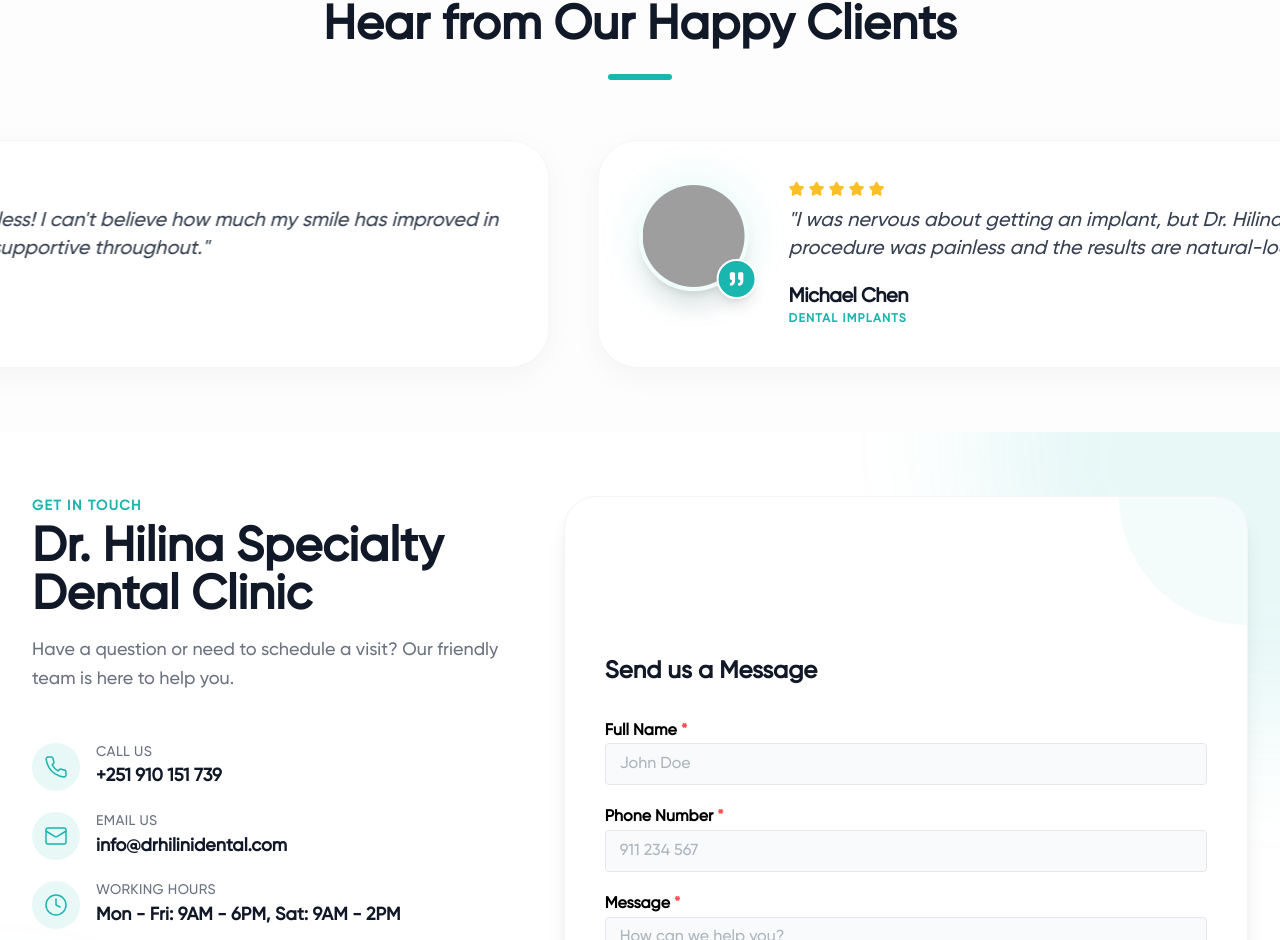
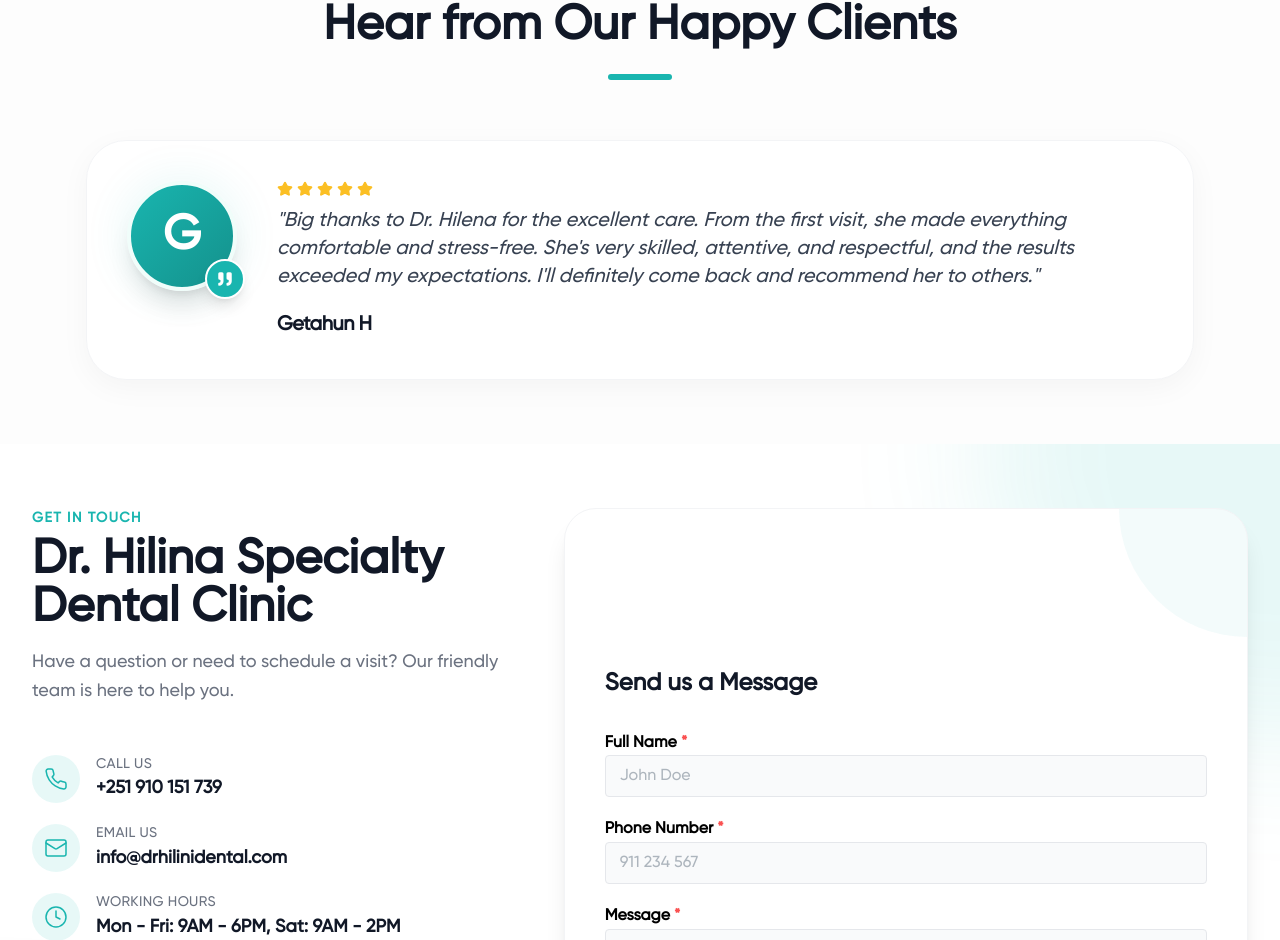
Before and after one commit to Enkoy-Technology/clinic-portal, a Next.js app: page / in a window 1280 px wide. Shown: the part 4180-5120 px from the top of the page. Built offline with nearby package versions, Linux system fonts and the light colour scheme; grey boxes are pictures that could not be loaded.

Commit message:
feat: Update TestimonialCard component to handle missing images gracefully, improve avatar styling, and conditionally render role text for better user experience.

```diff
--- a/src/app/components/testimonials/testimonies.tsx
+++ b/src/app/components/testimonials/testimonies.tsx
@@ -34,15 +34,23 @@ const TestimonialCard = ({
           <div className="relative flex-shrink-0">
              <div className="absolute inset-0 bg-[#19b5af] rounded-full blur-xl opacity-10" />
              <Avatar
-              src={image}
+              src={image || undefined}
               size={110}
               radius="100%"
               alt={name}
-              className="border-4 border-white shadow-xl relative z-10"
+              className="border-4 border-white shadow-xl relative z-10 bg-gradient-to-br from-[#19b5af] to-[#14918c]"
               styles={{
-                root: { border: '4px solid #f0fdfa' }
+                root: { border: '4px solid #f0fdfa' },
+                placeholder: {
+                  backgroundColor: 'transparent',
+                  color: 'white',
+                  fontSize: '48px',
+                  fontWeight: 800,
+                }
               }}
-            />
+            >
+              {!image && name.charAt(0).toUpperCase()}
+            </Avatar>
              <div className="absolute -bottom-2 -right-2 w-10 h-10 bg-[#19b5af] rounded-full flex items-center justify-center text-white shadow-lg border-2 border-white z-20">
                 <Quote size={18} fill="currentColor" stroke="none" />
              </div>
@@ -64,9 +72,11 @@ const TestimonialCard = ({
               <Text fw={800} className="text-gray-900 text-xl tracking-tight leading-none mb-1">
                 {name}
               </Text>
-              <Text size="sm" className="text-[#19b5af] font-bold uppercase tracking-widest text-xs">
-                {role}
-              </Text>
+              {role && (
+                <Text size="sm" className="text-[#19b5af] font-bold uppercase tracking-widest text-xs">
+                  {role}
+                </Text>
+              )}
             </div>
           </div>
         </div>
@@ -104,39 +114,11 @@ export function Testimonials() {
 
   const testimonials = [
     {
-      name: "Sarah Johnson",
-      role: "Orthodontics",
+      name: "Getahun H",
+      role: "",
       content:
-        "The clear aligners treatment was seamless! I can't believe how much my smile has improved in just 6 months. The team was incredibly supportive throughout.",
-      image: "https://images.unsplash.com/photo-1494790108377-be9c29b29330?auto=format&fit=crop&q=80&w=200",
-    },
-    {
-      name: "Michael Chen",
-      role: "Dental Implants",
-      content:
-        "I was nervous about getting an implant, but Dr. Hilina made me feel completely at ease. The procedure was painless and the results are natural-looking.",
-      image: "https://images.unsplash.com/photo-1507003211169-0a1dd7228f2d?auto=format&fit=crop&q=80&w=200",
-    },
-    {
-      name: "Emily Davis",
-      role: "Teeth Whitening",
-      content:
-        "Best dental experience I've ever had. The teeth whitening results exceeded my expectations. The clinic is modern, clean, and the staff are true professionals.",
-      image: "https://images.unsplash.com/photo-1438761681033-6461ffad8d80?auto=format&fit=crop&q=80&w=200",
-    },
-    {
-      name: "David Wilson",
-      role: "Regular Patient",
-      content:
-        "Finally found a dentist I actually look forward to visiting. Gentle care, transparent pricing, and a friendly atmosphere. My whole family comes here now.",
-      image: "https://images.unsplash.com/photo-1500648767791-00dcc994a43e?auto=format&fit=crop&q=80&w=200",
-    },
-    {
-      name: "Jessica Lee",
-      role: "Cosmetic Dentistry",
-      content:
-        "They completely transformed my smile with veneers. I have so much more confidence now. The attention to detail and care was truly impressive.",
-      image: "https://images.unsplash.com/photo-1544005313-94ddf0286df2?auto=format&fit=crop&q=80&w=200",
+        "Big thanks to Dr. Hilena for the excellent care. From the first visit, she made everything comfortable and stress-free. She's very skilled, attentive, and respectful, and the results exceeded my expectations. I'll definitely come back and recommend her to others.",
+      image: "",
     },
   ];
 
@@ -161,12 +143,12 @@ export function Testimonials() {
         </Stack>
 
         <Carousel
-          loop
+          loop={false}
           slideSize={{ base: "100%", md: "100%" }}
           slideGap={{ base: "xl", md: "3rem" }}
           align="start"
           slidesToScroll={1}
-          plugins={[autoplay.current]}
+          plugins={[]}
           styles={{
             root: {
               overflow: 'visible'
```
